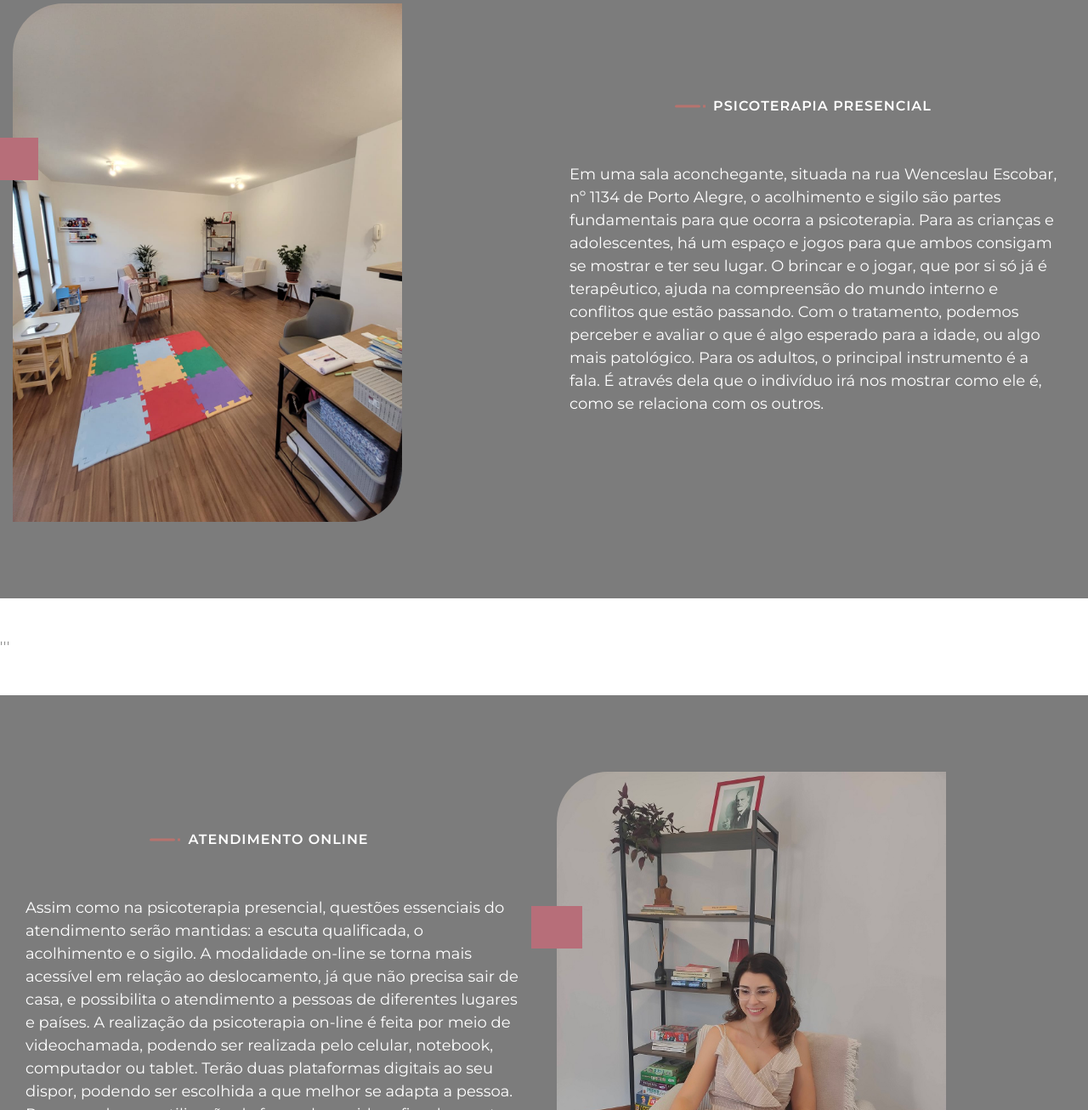
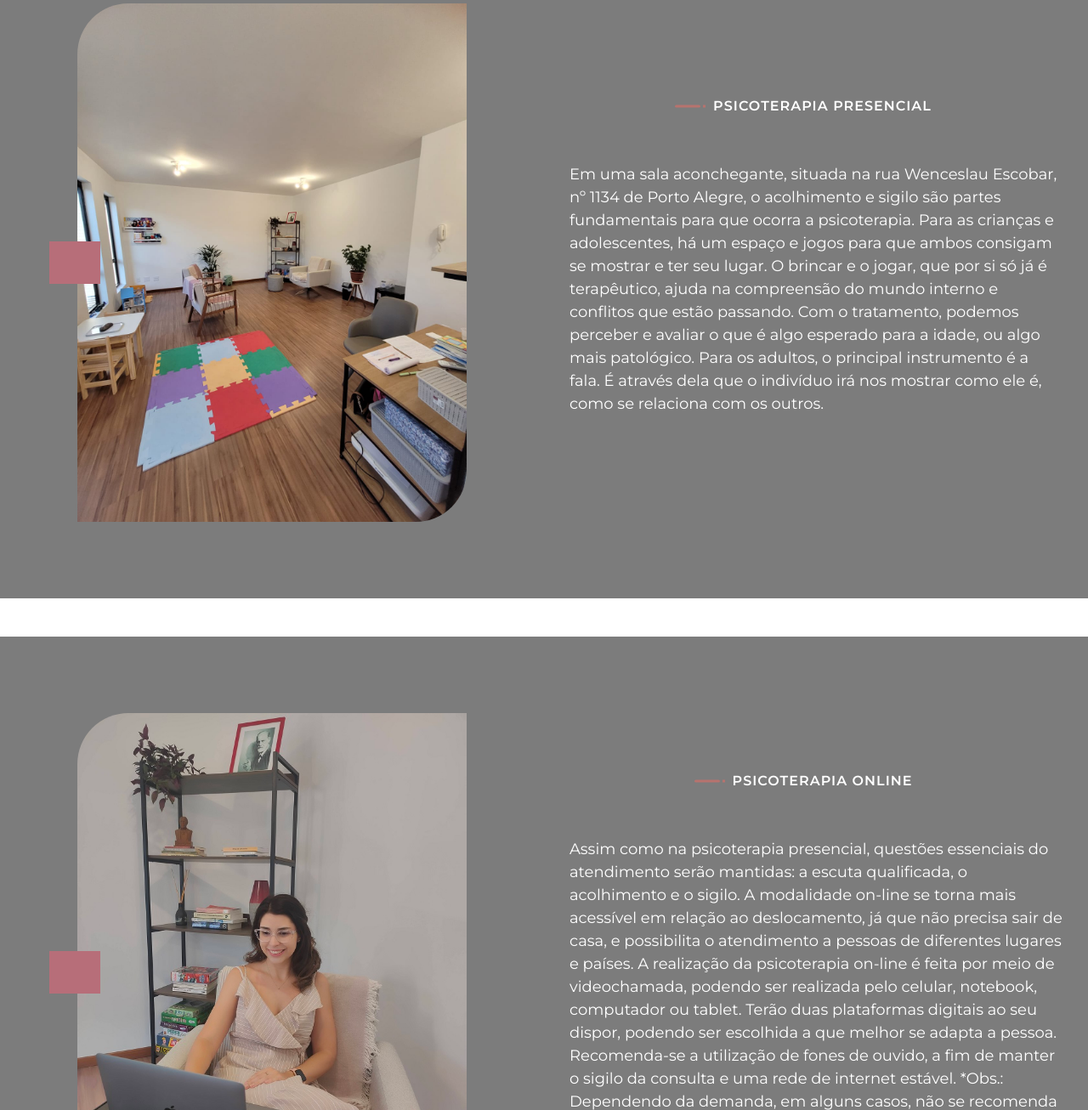
Before and after one commit to marconb1/site_nicole, a plain HTML site: page index.html in a window 1280 px wide. Shown: the part 1494-2800 px from the top of the page at 85% size. Drawn offline with nearby package versions, Linux system fonts and the light colour scheme.

Commit message:
commitando mudancas do site

```diff
--- a/css/style.css
+++ b/css/style.css
@@ -302,27 +302,24 @@ a:focus {
 
   .overlay {
     position: absolute;
-    top: 30%;
-    left: -30px; /* Adjusts the distance between the image and the overlay */
-    transform: translateY(-50%);
+    top: 50%;
+    left: 12%;
+    transform: translate(-50%, -50%);
     width: 60px;
-    height: 50px; /* Change this to adjust the size of the square */
-    background-color: #b76e79; /* Use your desired color here */
-  }
+    height: 50px;
+    background-color: #b76e79;
+}
+
 
 .hero .hero-image .overlay {
     position: absolute;
     top: 50%;
-    left: 0;
     transform: translate(-50%, -50%);
     width: 60px;
     height: 60px;
     background-color: #ff69b4;
     z-index: 1;
   }
-
-
-
 
 .clipped {
     border-radius: 60px 0 60px 0;
--- a/index.html
+++ b/index.html
@@ -81,26 +81,21 @@
 <div class="about wow fadeInUp" data-wow-delay="0.1s" id="about">
     <div class="container-fluid">
         <div class="row align-items-center">
-                <div class="col-lg-6  order-lg-last">
-                    <div class="about-img">
-                        <img src="img/nicole - Copia.jpeg" alt="Image"  class="clipped">
-                    </div>
-                </div>
-                <div class="col-lg-6">
+            <div class="col-lg-6 order-lg-first">
                 <div class="about-content">
                     <div class="section-header text-left">
                         <p>Sobre mim</p>
                     </div>
                     <div class="about-text">
                         <p>
-                                Olá! Meu nome é Nicole Tartarelli, sou psicóloga formada pela PUCRS (CRP: 07/29435) e especialista em
-                                psicoterapia de orientação psicanalítica, pelo Instituto Horizontes. Atuo como psicoterapeuta de orientação analítica em
-                                atendimentos presenciais e on-line para crianças, adolescentes e adultos.
-                                Acredito que a psicanálise proporciona com que o indivíduo encontre, através da própria
-                                história, outras narrativas, (re)significações e (re)encontros, com isso podendo
-                                escolher outros caminhos e possibilidades para viver.
+                            Olá! Meu nome é Nicole Tartarelli, sou psicóloga formada pela PUCRS (CRP: 07/29435) e especialista em psicoterapia de orientação psicanalítica, pelo Instituto Horizontes. Atuo como psicoterapeuta de orientação analítica em atendimentos presenciais e on-line para crianças, adolescentes e adultos. Acredito que a psicanálise proporciona com que o indivíduo encontre, através da própria história, outras narrativas, (re)significações e (re)encontros, com isso podendo escolher outros caminhos e possibilidades para viver.
                         </p>
                     </div>
+                </div>
+            </div>
+            <div class="col-lg-6 order-lg-last">
+                <div class="about-img text-center">
+                    <img src="img/nicole - Copia.jpeg" alt="Image" class="clipped">
                 </div>
             </div>
         </div>
@@ -146,12 +141,6 @@
     <div class="banner" data-wow-delay="0.1s" id="presencial">
         <div class="container-fluid">
           <div class="row align-items-center">
-            <div class="col-lg-6  order-lg-last">
-              <div class="about-img position-relative">
-                <div class="overlay"></div> <!-- Pink square overlay -->
-                <img src="img/sala.jpg" alt="Image" class="clipped">
-              </div>
-            </div>
             <div class="col-lg-6 order-lg-last">
               <div class="about-content">
                 <div class="section-header-pink text-center wow zoomIn" data-wow-delay="0.1s">
@@ -171,25 +160,26 @@
                 </div>
               </div>
             </div>
+            <div class="col-lg-6 order-lg-first text-center">
+              <div class="about-img position-relative text-center">
+                <div class="overlay"></div> <!-- Pink square overlay -->
+                <img src="img/sala.jpg" alt="Image" class="clipped ">
+              </div>
+            </div>
           </div>
         </div>
       </div>
 
 
-    '''
+
+
       <div class="banner" data-wow-delay="0.1s" id="online">
         <div class="container-fluid">
           <div class="row align-items-center">
-            <div class="col-lg-6  order-lg-last">
-              <div class="about-img position-relative">
-                <div class="overlay"></div> <!-- Pink square overlay -->
-                <img src="img/atendimento_online.jpg" alt="Image" class="clipped">
-              </div>
-            </div>
-            <div class="col-lg-6">
+            <div class="col-lg-6 order-lg-last">
               <div class="about-content">
                 <div class="section-header-pink text-center wow zoomIn" data-wow-delay="0.1s">
-                  <p>Atendimento Online</p>
+                  <p>Psicoterapia Online</p>
                 </div>
                 <div class="container banner-text">
                   <p>
@@ -198,9 +188,18 @@
                 </div>
               </div>
             </div>
+            <div class="col-lg-6 order-lg-first text-center">
+              <div class="about-img position-relative text-center">
+                <div class="overlay"></div> <!-- Pink square overlay -->
+                <img src="img/atendimento_online.jpg" alt="Image" class="clipped ">
               </div>
             </div>
           </div>
+        </div>
+      </div>
+
+
+      <!-- mapa-->
 
     <div class="wow fadeInUp" data-wow-delay="0.1s" id="contact">
         <div class="container-fluid">
@@ -228,7 +227,7 @@
         </div>
     </div>
 
-
+ <!-- mapa-->
 
 
 
```
Lines whose indentation alone changed are shown as unchanged.
